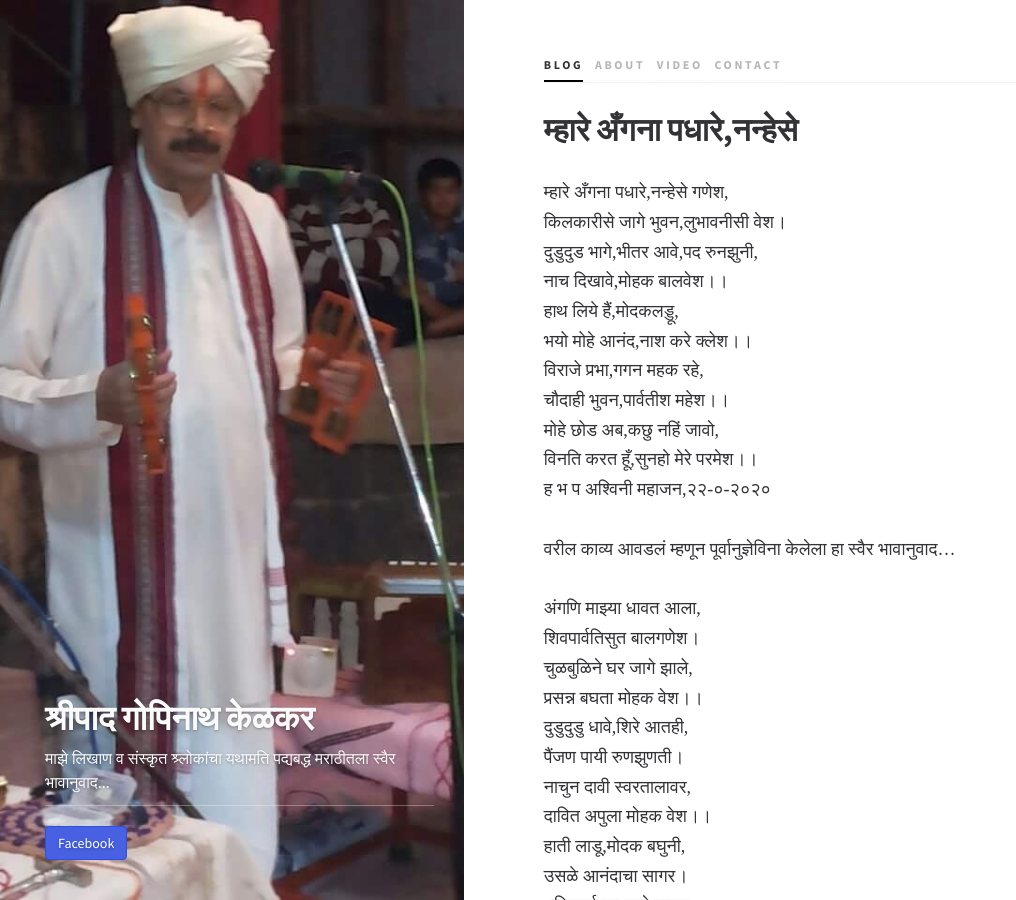
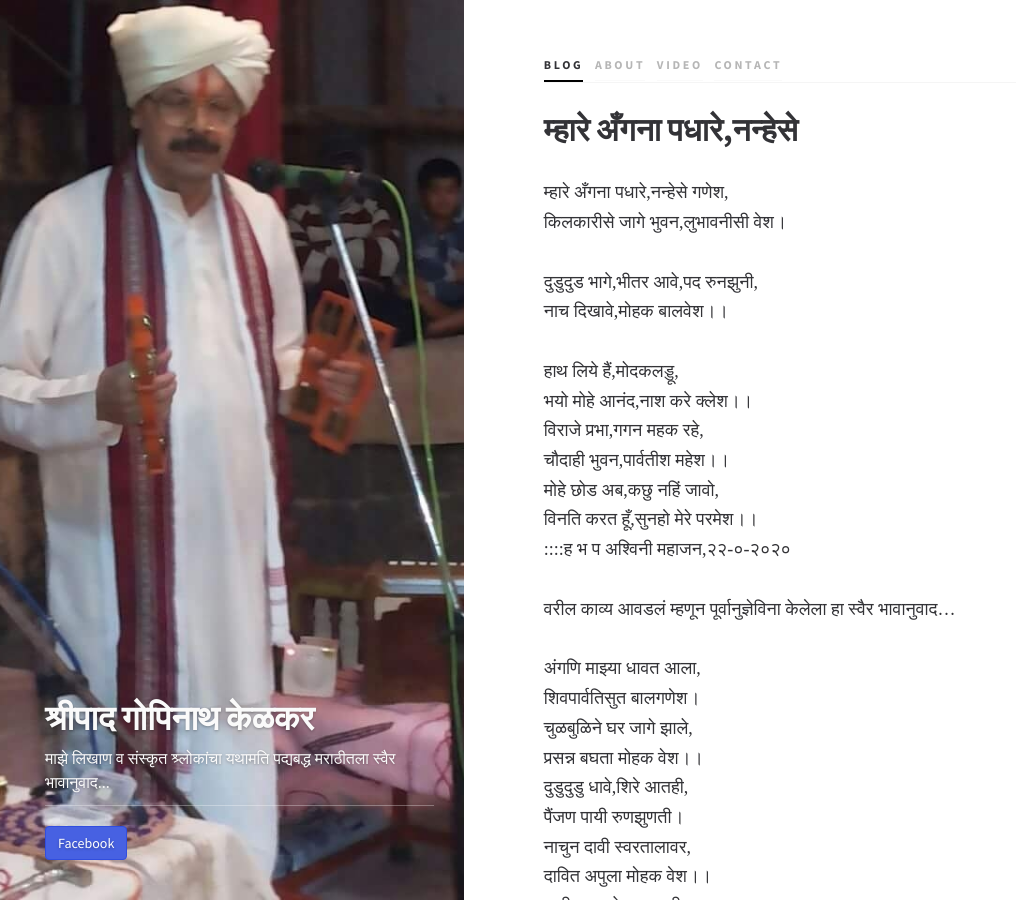
Before and after one commit to shripadkelkar/shripadkelkar.github.io, a Jekyll site: the page built from _posts/2020-10-22-म्हारे अँगना.md, in a window 1280 px wide and 900 px high. Shown: the whole window, without its empty margins (0-1016 px from the left). Built offline with Jekyll 4.4.1, drawn with Linux system fonts in a browser that asks for light colours; nearby versions of some CDN libraries; some web fonts are replaced; library files that are not in the unit come from our copies.

Commit message:
Update 2020-10-22-म्हारे अँगना.md

```diff
--- a/_posts/2020-10-22-म्हारे अँगना.md
+++ b/_posts/2020-10-22-म्हारे अँगना.md
@@ -6,15 +6,17 @@ published: true
 
 म्हारे अँगना पधारे,नन्हेसे गणेश,
 किलकारीसे जागे भुवन,लुभावनीसी वेश।
+
 दुडुदुड भागे,भीतर आवे,पद रुनझुनी,
 नाच  दिखावे,मोहक बालवेश।।
+
 हाथ लिये हैं,मोदकलड्डू,
 भयो मोहे आनंद,नाश करे क्लेश।।
 विराजे प्रभा,गगन महक रहे,
 चौदाही भुवन,पार्वतीश महेश।।
 मोहे छोड अब,कछु नहिं जावो,
 विनति करत हूँ,सुनहो मेरे परमेश।।
-                ह भ प अश्विनी महाजन,२२-०-२०२०
+::::ह भ प अश्विनी महाजन,२२-०-२०२०
 
 वरील काव्य आवडलं म्हणून पूर्वानुज्ञेविना केलेला हा स्वैर भावानुवाद...
 
```
